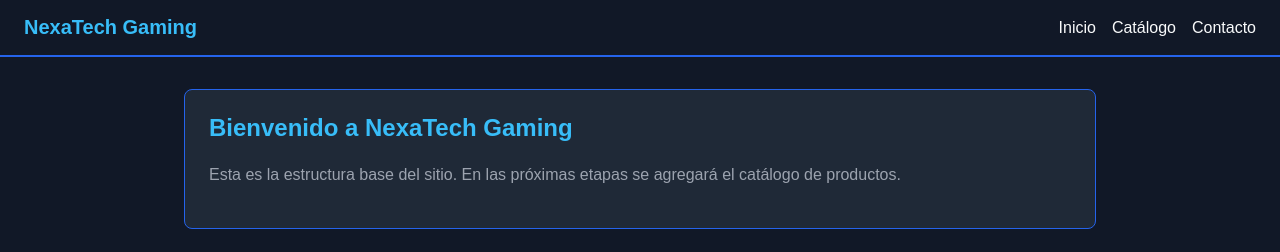
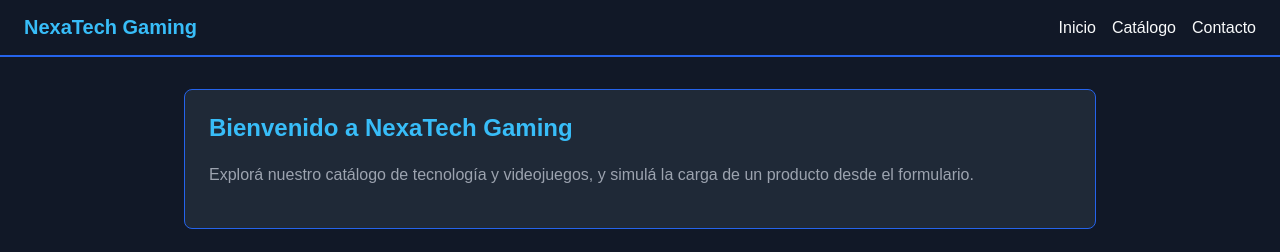
Before and after one commit to EdsonSalazar-7/pre-entrega-react, a React (Vite) app: page / in a window 1280 px wide. Shown: the top 252 px of the page. Built offline with nearby package versions, Linux system fonts and the light colour scheme.

Commit message:
fix: update welcome copy

```diff
--- a/src/App.jsx
+++ b/src/App.jsx
@@ -8,8 +8,8 @@ function App() {
       <section className="welcome" id="inicio">
         <h2>Bienvenido a NexaTech Gaming</h2>
         <p>
-          Esta es la estructura base del sitio. En las próximas etapas se
-          agregará el catálogo de productos.
+          Explorá nuestro catálogo de tecnología y videojuegos, y simulá la
+          carga de un producto desde el formulario.
         </p>
       </section>
       <ItemListContainer />
```
